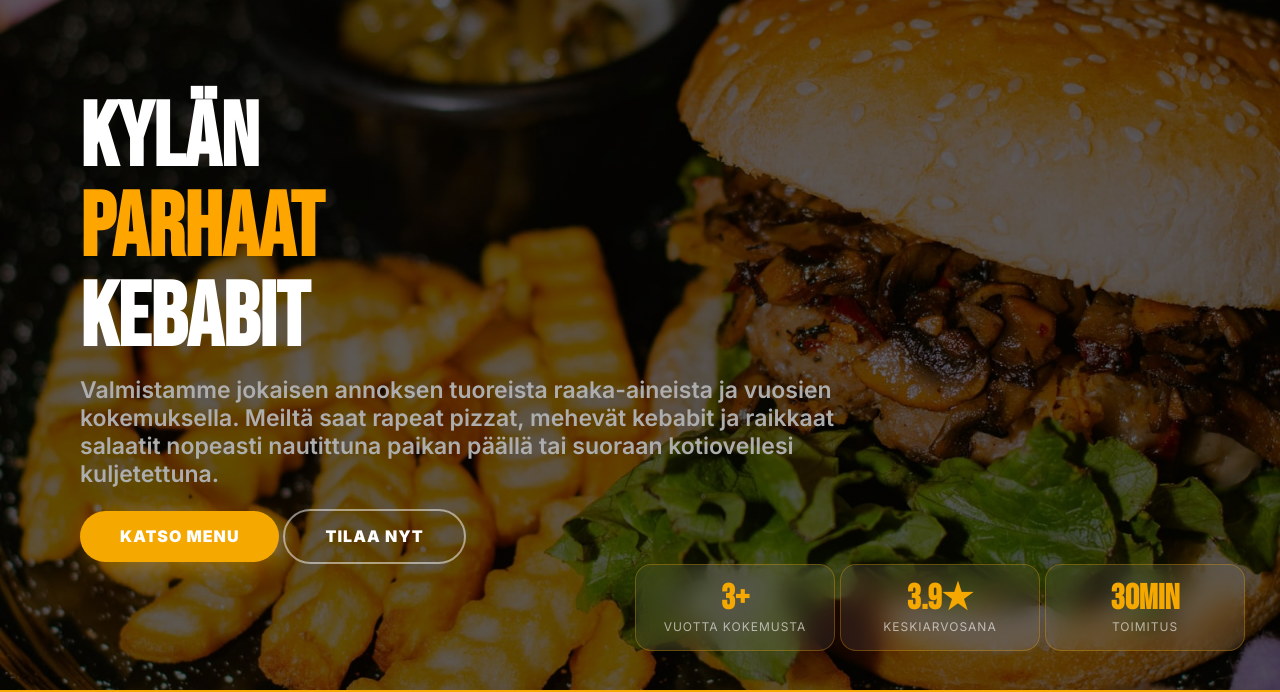
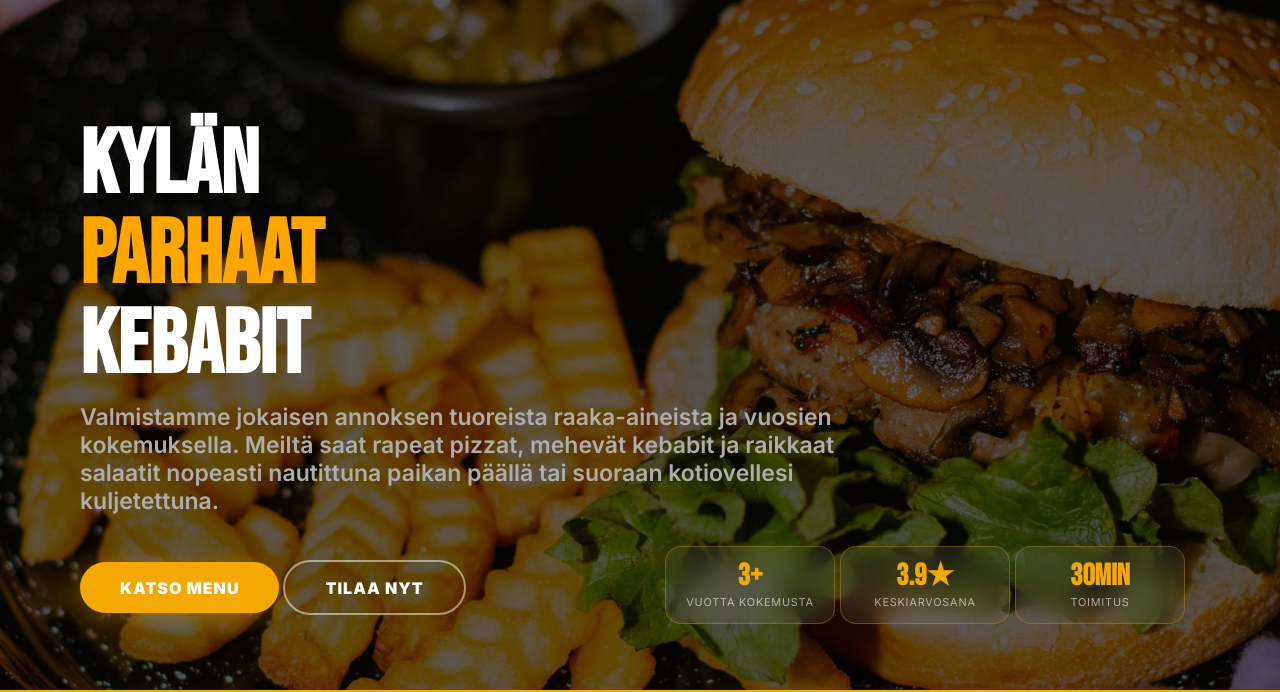
Before and after one commit to Uuno123/tornavanpizzeria, a website: page public/index.html in a window 1280 px wide. Shown: the part 112-804 px from the top of the page. Drawn offline with Linux system fonts and the light colour scheme; a web font is replaced by a local one.

Commit message:
Add checkout rate limiting, per-day order hours, hero/menu layout fixes
- server.js: rate-limit /create-checkout-session (15 req/10min/IP) to
  block bot/carding abuse; drop unused nodemailer dependency that had
  a high-severity vulnerability.
- ostoskori.js: order acceptance window is now computed per weekday
  (opens/closes an hour before actual closing time) instead of a
  single fixed 10-21 window that was wrong most days.
- index.html/css: stat cards moved onto the same row as the hero CTA
  buttons, with min-height instead of a hard height so wrapped
  content on narrow desktop widths isn't clipped.
- menu.css: fix product grid overflowing and hiding the second column
  on narrower desktop widths (grid tracks weren't allowed to shrink
  below their content's min size).

```diff
--- a/package.json
+++ b/package.json
@@ -9,7 +9,7 @@
   "dependencies": {
     "dotenv": "^16.4.5",
     "express": "^4.19.2",
-    "nodemailer": "^8.0.7",
+    "express-rate-limit": "^8.5.2",
     "resend": "^6.12.3",
     "stripe": "^16.0.0"
   }
--- a/public/index.css
+++ b/public/index.css
@@ -880,7 +880,7 @@
 =======================*/
 
 .section1{
-    height: 100vh;
+    min-height: 100vh;
     box-sizing: border-box;
     padding: 140px 80px 40px;
     color: white;
@@ -917,8 +917,19 @@
      font-family: "Inter", sans-serif;
 }
 
+.hero-actions-row{
+    display: flex;
+    flex-direction: row;
+    align-items: center;
+    justify-content: space-between;
+    flex-wrap: wrap;
+    gap: 20px;
+    width: 100%;
+    margin-top: 16px;
+}
+
 .btn-container{
-    margin-top: 16px;
+    margin-top: 0;
 }
 
 .menu-btn{
@@ -969,15 +980,14 @@
 =====================*/
 
 .section2{
-    margin-top: -30px;
-    margin-right: -60px;
+    margin-top: 0;
     z-index: 2;
    padding: 15px;
     color: white;
     flex-direction: row;
     background-position: center;
     background-size: cover;
-    width: calc(100% + 60px);
+    width: auto;
     justify-content: flex-end;
     align-items: center;
     display: flex;
@@ -989,27 +999,27 @@
 .card3{
     font-family: 'Inter', sans-serif;
     margin-left: 5px;
-    width: 200px;
-    margin-top: 15px;
+    width: 170px;
+    margin-top: 0;
       background: rgba(255,255,255,.07);
   border: 1px solid rgba(245,168,0,.3);
   backdrop-filter: blur(12px);
   border-radius: 16px;
-  padding: 1rem 1.5rem;
+  padding: 0.9rem 1rem;
   text-align: center;
 }
 
 .section2 h1{
       font-family: 'Bebas Neue', sans-serif;
-  font-size: 2.2rem;
+  font-size: 1.9rem;
   color: #F5A800;
   line-height: 1;
 }
 
 .section2 p{
-      font-size: .75rem;
+      font-size: .68rem;
   color: rgba(255,255,255,.6);
-  letter-spacing: 1px;
+  letter-spacing: 0.8px;
   text-transform: uppercase;
   margin-top: .2rem;
 }
--- a/public/index.html
+++ b/public/index.html
@@ -44,6 +44,7 @@
         <h1 class="hero1">Kylän <br> <span>parhaat</span> <br>kebabit</h1>
         <h3 class="hero2">Valmistamme jokaisen annoksen tuoreista raaka-aineista ja vuosien kokemuksella. Meiltä saat rapeat pizzat, mehevät kebabit ja raikkaat salaatit nopeasti nautittuna paikan päällä tai suoraan kotiovellesi kuljetettuna.</h3>
 
+        <div class="hero-actions-row">
             <div class="btn-container">
                 <button onclick="window.location.href='menu.html'" class="menu-btn">Katso menu</button>
                 <button onclick="window.location.href='menu.html'" class="tilaa-btn">Tilaa nyt</button>
@@ -53,6 +54,7 @@
                 <div class="card1"><h1>3+</h1><p>Vuotta kokemusta</p></div>
                 <div class="card2"><h1>3.9★</h1><p>Keskiarvosana</p></div>
                 <div class="card3"><h1>30MIN</h1><p>toimitus</p></div>
+            </div>
         </div>
     </section>
 
--- a/public/menu.css
+++ b/public/menu.css
@@ -1031,7 +1031,7 @@
 
   .menu-grid {
     display: grid;
-    grid-template-columns: repeat(2, 1fr);
+    grid-template-columns: repeat(2, minmax(0, 1fr));
     column-gap: 12px;
     row-gap: 22px;
   }
@@ -1850,7 +1850,7 @@
 
 @media screen and (min-width: 1700px) {
   .menu-grid {
-    grid-template-columns: repeat(3, 1fr);
+    grid-template-columns: repeat(3, minmax(0, 1fr));
   }
   .menu-wrapper {
     padding: 30px 60px 60px;
```
Also changed, not shown: public/ostoskori.html (+1 -1 lines), public/ostoskori.js (+21 -2 lines), server/server.js (+11 -1 lines), 1 other file. Lines whose indentation alone changed are shown as unchanged.
